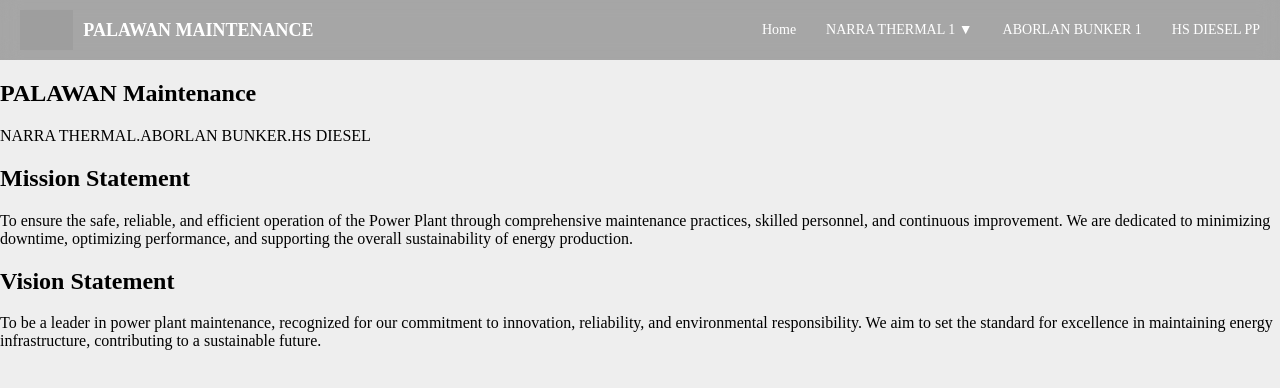
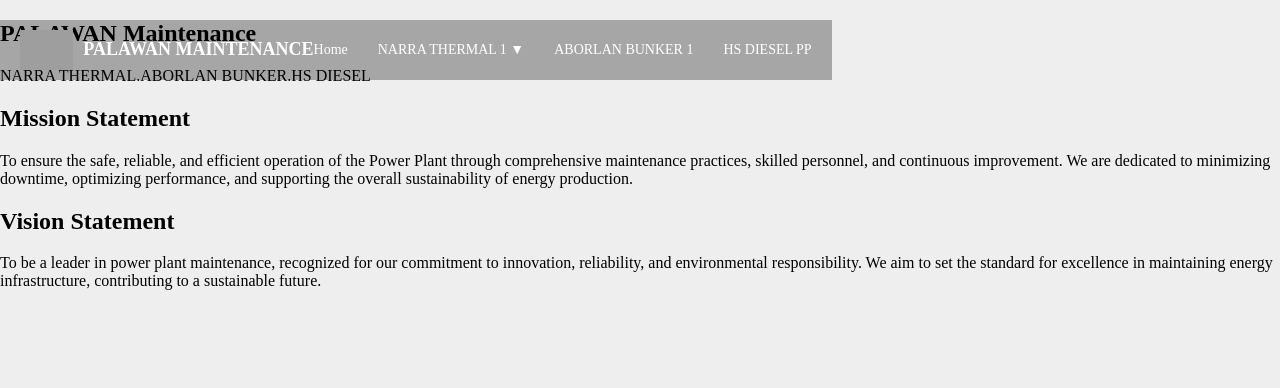
Before and after one commit to pjzabala/slideshow, a plain HTML site: page index.html in a window 1280 px wide. Shown: the top 388 px of the page. Drawn offline with Linux system fonts and the light colour scheme; grey boxes are pictures that could not be loaded.

Commit message:
Update index.html

```diff
--- a/index.html
+++ b/index.html
@@ -12,17 +12,21 @@
     }
     /* Navbar */
     .navbar {
+      position: fixed;
       display: flex;
       align-items: center;
       justify-content: space-between;
       background-color: rgba(0, 0, 0, 0.3);
       padding: 10px 20px;
       color: white;
+      transition: background-color 0.3s ease, backdrop-filter 0.3s ease;
+      z-index: 999;
+    }
+    .navbar.scrolled {
+      background-color: rgba(0, 0, 0, 0.7);  /* or try 0.9 for more solid */
       backdrop-filter: blur(10px);
-      -webkit-backdrop-filter: blur(10px);
-      transition: background-color 0.3s ease, backdrop-filter 0.3s ease;
+      -webkit-backdrop-filter: blur(10px);  /* Safari support */
     }
-
     /* Left side: logo + title */
     .nav-left {
       display: flex;
@@ -111,7 +115,7 @@
   </style>
 </head>
 <body>
-<div class="navbar">
+<div class="navbar" id="navbar">
     <!-- Left: Logo and Title -->
     <div class="nav-left">
       <img src="https://www.dmciholdings.com/themes/dmciholdings/assets/images/logo-dmci.png" alt="Logo">
```
